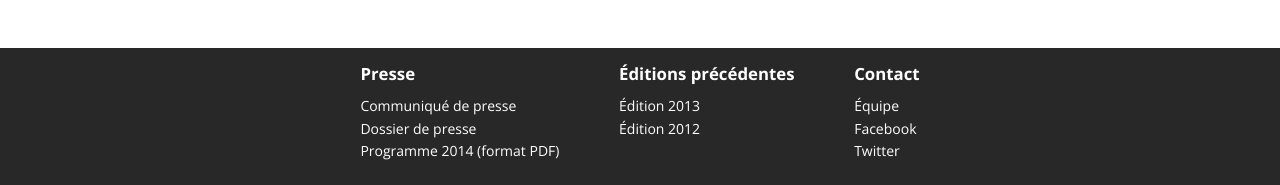
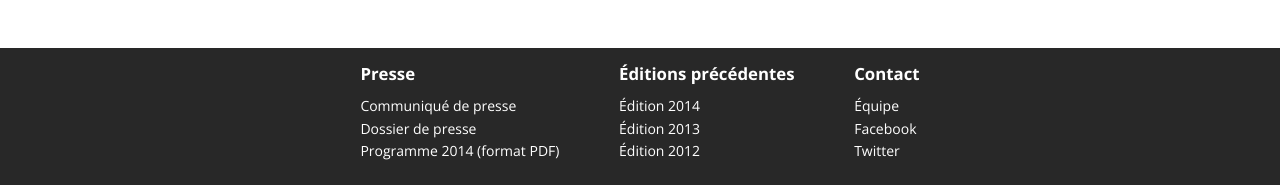
Before and after one commit to AlsaceDigitale/www.edgefest.fr-2019-temporary, a Jekyll site: the page built from index.html, in a window 1280 px wide and 900 px high, scrolled down 2218 px. Shown: the part 712-897 px from the top of the window. Built offline with Jekyll 4.4.1, drawn with Linux system fonts in a browser that asks for light colours; nearby versions of some CDN libraries; some web fonts are replaced.

Commit message:
Changement logo + lien vers édition 2014

```diff
--- a/_layouts/default.html
+++ b/_layouts/default.html
@@ -30,7 +30,7 @@
     <header>
       <div class="container">
         <a href="/" class="mainlink">
-          <h1><img id="logo_main" src="img/logo_edgefest_2014_small.png" alt="EdgeFest 2014"></h1>
+          <h1><img id="logo_main" src="img/logo_edgefest_2015.png" alt="EdgeFest 2015"></h1>
           <p class="subtitle">Festival des communautés numériques et créatives à Strasbourg</p>
           <!--<p class="subsubtitle">Du 3 au 6 <span class="small-caps">JUILLET</span> 2014</p>-->
         </a>
@@ -95,6 +95,7 @@
               <li>
                 <ul class="list-unstyled">
                   <li class="title">Éditions précédentes</li>
+                  <li><a href="http://2014.edgefest.fr" target="_blank">Édition 2014</a></li>
                   <li><a href="http://2013.edgefest.fr" target="_blank">Édition 2013</a></li>
                   <li><a href="http://2012.edgefest.fr" target="_blank">Édition 2012</a></li>
                 </ul>
```
